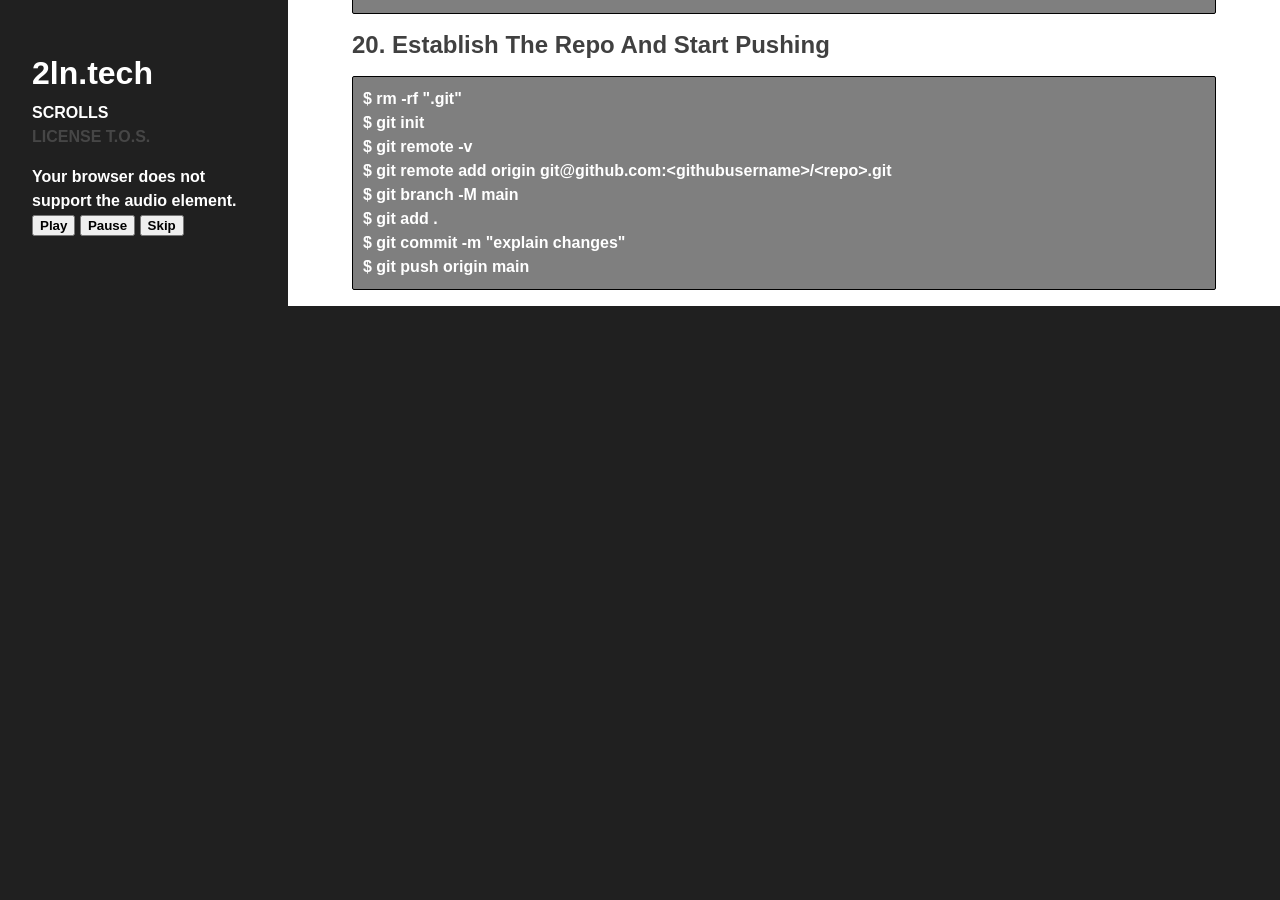
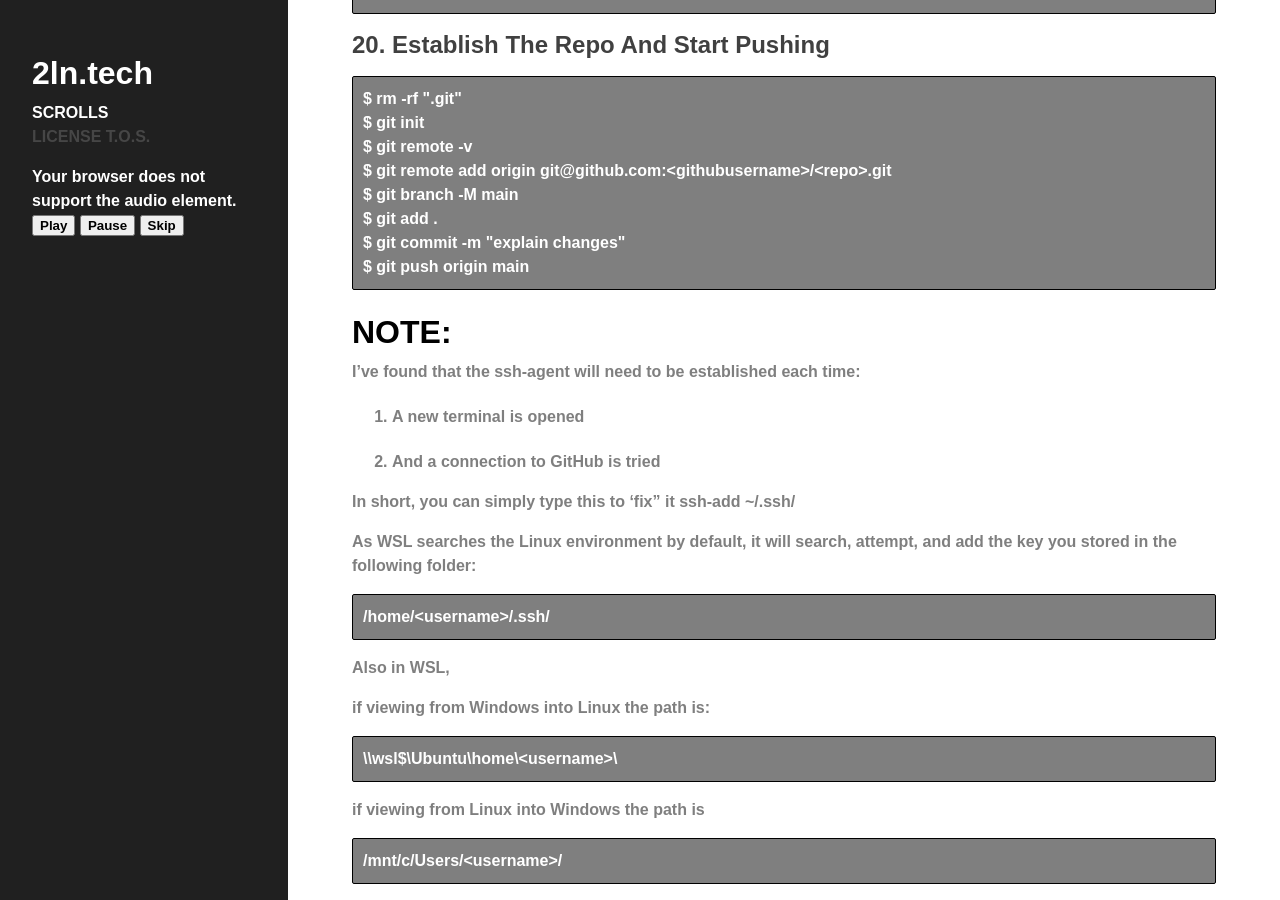
Before and after one commit to vva1kerr/vva1kerr.github.io, a Jekyll site: the page built from SCROLLS_FOLDER/INFORMATION_TECHNOLOGY/wsl_windows_github_ssh.md, in a window 1280 px wide and 900 px high, scrolled down 2127 px. Built offline with Jekyll 4.4.1, drawn with Linux system fonts in a browser that asks for light colours; nearby versions of some CDN libraries; our own code applies the rules of GitHub Pages for plain Markdown files; before the commit the page ends 2433 px from its top, so only the background shows below that.

Commit message:
updated docs

````diff
--- a/SCROLLS_FOLDER/INFORMATION_TECHNOLOGY/wsl_windows_github_ssh.md
+++ b/SCROLLS_FOLDER/INFORMATION_TECHNOLOGY/wsl_windows_github_ssh.md
@@ -101,3 +101,30 @@ $ git add .
 $ git commit -m "explain changes"
 $ git push origin main
 ```
+
+# NOTE:
+
+I’ve found that the ssh-agent will need to be established each time:
+
+1. A new terminal is opened
+
+2. And a connection to GitHub is tried
+
+In short, you can simply type this to 'fix” it ssh-add ~/.ssh/<TheKeyYouMade>
+
+As WSL searches the Linux environment by default, it will search, attempt, and add the key you stored in the following folder:
+```bash
+/home/<username>/.ssh/
+```
+
+Also in WSL,
+
+if viewing from Windows into Linux the path is:
+```bash
+\\wsl$\Ubuntu\home\<username>\
+```
+
+if viewing from Linux into Windows the path is
+```powershell
+/mnt/c/Users/<username>/
+```
````
